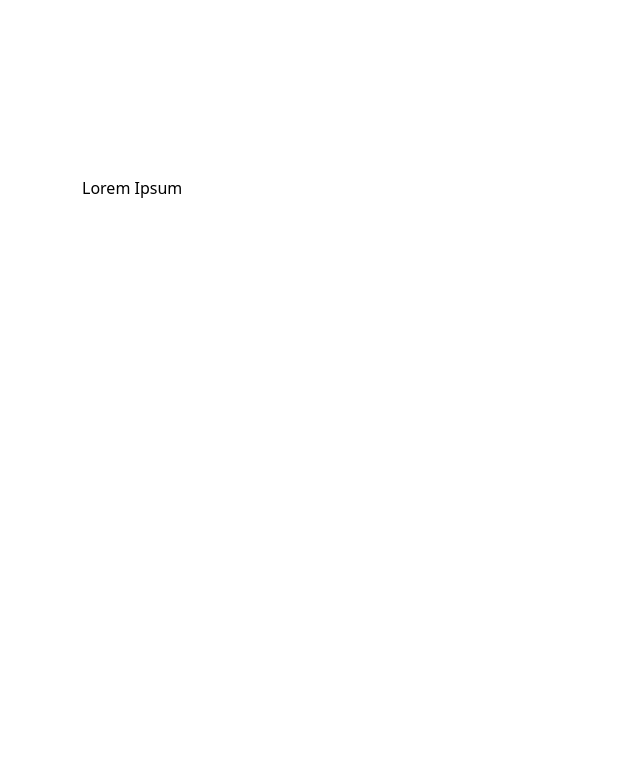
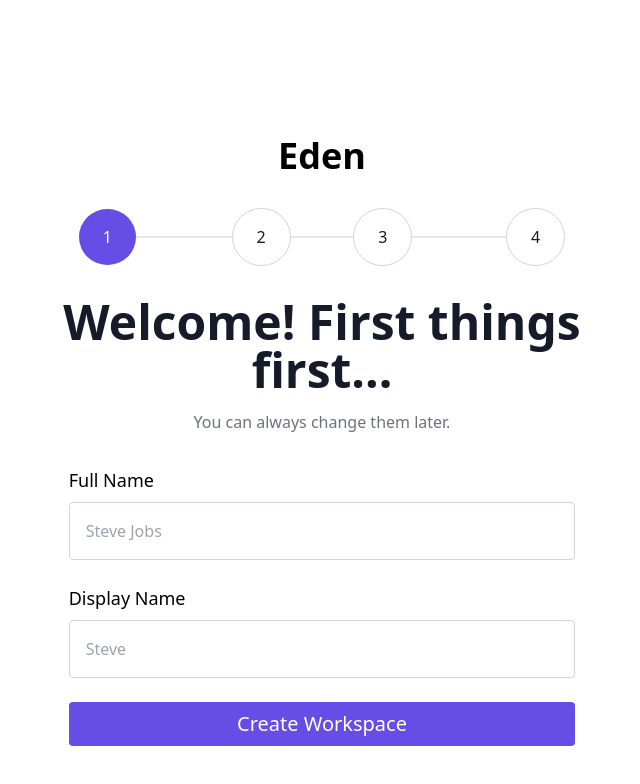
Before and after one commit to apoorvo/react-multipart-form, a React (Create React App) app: page / in a window 1280 px wide. Shown: the top 784 px of the page, without its empty margins (318-958 px from the left). Built offline with nearby package versions, Linux system fonts and the light colour scheme.

Commit message:
Added basic mockup

```diff
--- a/public/index.html
+++ b/public/index.html
@@ -24,7 +24,7 @@
       work correctly both with client-side routing and a non-root public URL.
       Learn how to configure a non-root public URL by running `npm run build`.
     -->
-    <title>React App</title>
+    <title>Eden</title>
   </head>
   <body>
     <noscript>You need to enable JavaScript to run this app.</noscript>
--- a/src/App.jsx
+++ b/src/App.jsx
@@ -1,8 +1,45 @@
+import React from "react";
+import Timeline from "./components/Timeline";
+
 function App() {
   return (
-    <div className="w-screen flex justify-center flex-col items-center h-screen ">
-      <div className="w-2/5 p-4 h-3/5">
-        <h1 className="">Lorem Ipsum</h1>
+    <div className="w-screen flex pt-20 flex-col items-center h-screen ">
+      <div className="w-3/6 space-y-8 p-4 mt-10 h-3/5">
+        <div className="flex justify-center space-x-4">
+          <h1 className="text-4xl font-bold">Eden</h1>
+        </div>
+        <div className="flex justify-center w-4/5 m-auto">
+          <Timeline />
+        </div>
+        <div className="flex flex-col space-y-4 w-full items-center">
+          <h1 className="font-bold text-center  text-5xl text-gray-primary">
+            Welcome! First things first...
+          </h1>
+          <p className="text-gray-500">You can always change them later.</p>
+        </div>
+
+        <div className="flex w-5/6 m-auto flex-col space-y-6 items-center">
+          <div className="flex w-full  space-y-2 flex-col">
+            <label className="text-lg">Full Name</label>
+            <input
+              className="p-4 rounded border border-gray-300"
+              type="text"
+              placeholder="Steve Jobs"
+            />
+          </div>
+          <div className="flex w-full space-y-2 flex-col">
+            <label className="text-lg">Display Name</label>
+            <input
+              type="text"
+              className="p-4 rounded border border-gray-300"
+              placeholder="Steve"
+            />
+          </div>
+
+          <button className="px-4 text-xl w-full flex-grow bg-purple-primary text-white rounded py-2">
+            Create Workspace
+          </button>
+        </div>
       </div>
     </div>
   );
--- /dev/null
+++ b/src/components/Timeline/Tab.jsx
@@ -0,0 +1,33 @@
+import React from "react";
+
+const Tab = ({ page, completed = false, first = false, last = false }) => {
+  return (
+    <div className="flex w-full items-center">
+      {!first && (
+        <div
+          className={`w-full h-0 border-b-${
+            completed ? "purple-primary" : "gray-400"
+          } border-b-2 `}
+        ></div>
+      )}
+      <div
+        className={`flex px-6 rounded-full py-4 ${
+          completed
+            ? "bg-purple-primary text-white"
+            : "bg-white border-gray-300 border text-gray-primary"
+        }`}
+      >
+        {page}
+      </div>
+      {!last && (
+        <div
+          className={`w-full h-0 border-b-${
+            completed ? "purple-primary" : "gray-400"
+          } border-b-2 `}
+        ></div>
+      )}
+    </div>
+  );
+};
+
+export default Tab;
--- /dev/null
+++ b/src/components/Timeline/index.jsx
@@ -0,0 +1,15 @@
+import React from "react";
+import Tab from "./Tab";
+
+const Timeline = () => {
+  return (
+    <div className="flex w-full items-center">
+      <Tab page={1} completed={true} first={true} size="lg" />
+      <Tab page={2} completed={false} size="3xl" />
+      <Tab page={3} completed={false} size="3xl" />
+      <Tab page={4} completed={false} last={true} size="3xl" />
+    </div>
+  );
+};
+
+export default Timeline;
--- a/src/stylesheets/application.scss
+++ b/src/stylesheets/application.scss
@@ -1,3 +1,5 @@
 @import "tailwindcss/base";
 @import "tailwindcss/components";
 @import "tailwindcss/utilities";
+
+@import "abstracts/variables";
--- a/tailwind.config.js
+++ b/tailwind.config.js
@@ -1,7 +1,12 @@
 module.exports = {
   content: ["./src/**/*.{js,jsx,ts,tsx}"],
   theme: {
-    extend: {},
+    extend: {
+      colors: {
+        "purple-primary": "#664de5",
+        "gray-primary": "#151B28",
+      },
+    },
   },
   plugins: [],
 };
```
Also changed, not shown: src/stylesheets/abstracts/_variables.scss (added).
